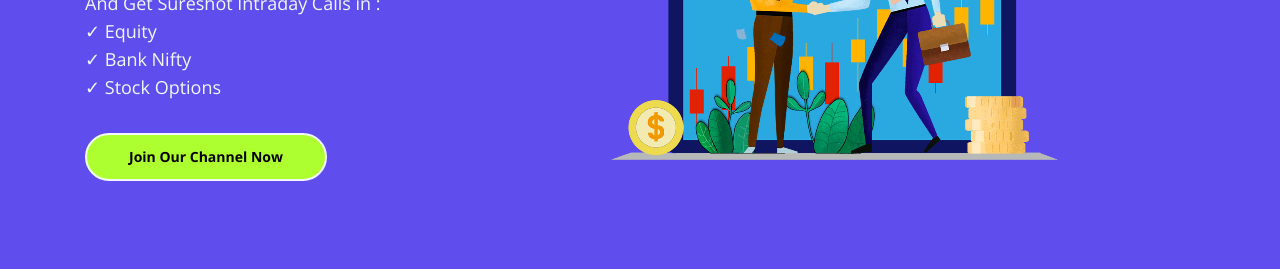
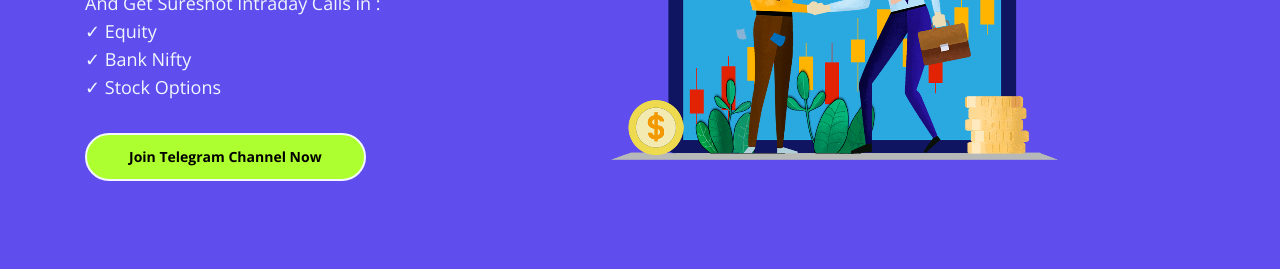
Before and after one commit to spraveenofficial/nsg, a plain HTML site: page index.html in a window 1280 px wide. Shown: the part 489-758 px from the top of the page. Drawn offline with nearby package versions, Linux system fonts and the light colour scheme.

Commit message:
dnudfiadifn

```diff
--- a/index.html
+++ b/index.html
@@ -100,7 +100,7 @@
                             <p class="p-large">And Get Sureshot Intraday Calls in : <br> ✓ Equity <br>
                                 ✓ Bank Nifty <br>
                                 ✓ Stock Options</p>
-                            <a class="btn-solid-lg page-scroll" href="https://t.me/nsestockedge">Join Our Channel Now</a>
+                            <a class="btn-solid-lg page-scroll" href="https://t.me/nsestockedge">Join Telegram Channel Now</a>
                         </div> <!-- end of text-container -->
                     </div> <!-- end of col -->
                     <div class="col-lg-6 col-xl-7">
```
